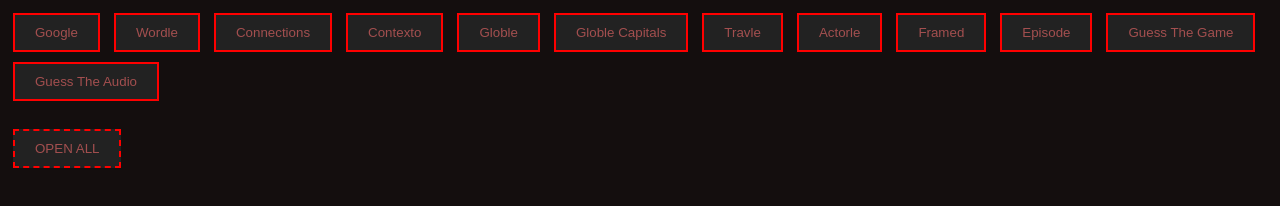
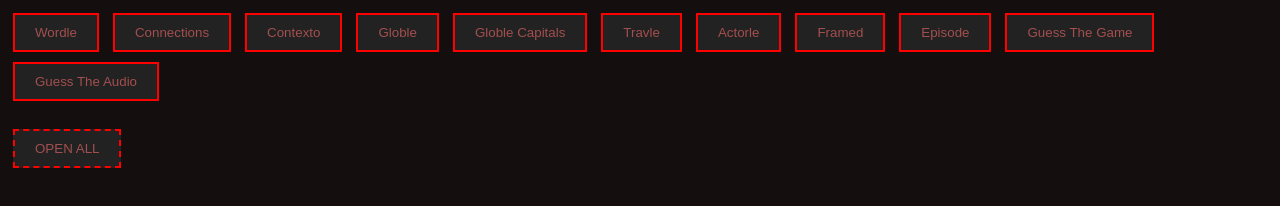
Before and after one commit to Not-A-Zinger/Zinger-dle, a plain HTML site: page index.html in a window 1280 px wide. Drawn offline with Linux system fonts and the light colour scheme.

Commit message:
Update index.html
Removed the Google button.

```diff
--- a/index.html
+++ b/index.html
@@ -10,7 +10,6 @@
 
 </head>
 <body>
-    <button><a href="https://www.google.com" target="_blank">Google</a></button>
     <button><a href="https://www.nytimes.com/games/wordle/index.html"  target="_blank">Wordle</a></button>
     <button><a href="https://www.nytimes.com/games/connections" target="_blank">Connections</a></button>
     <button><a href="https://contexto.me/" target="_blank">Contexto</a></button>
```
